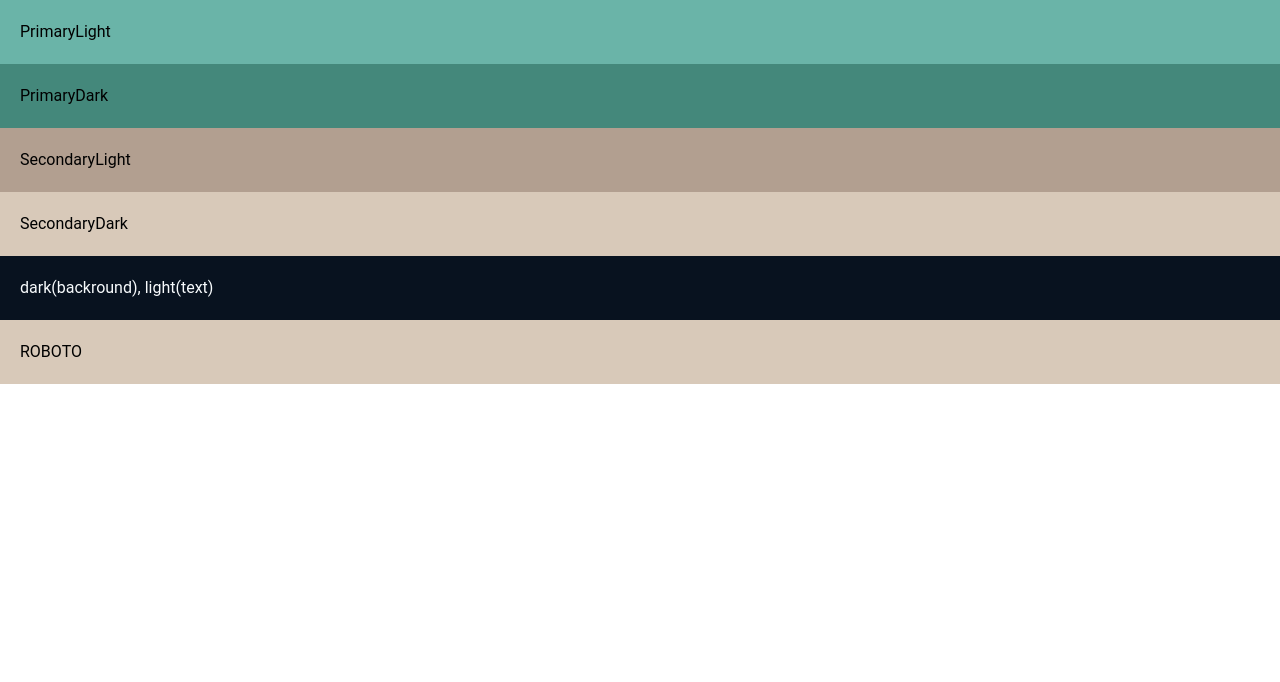
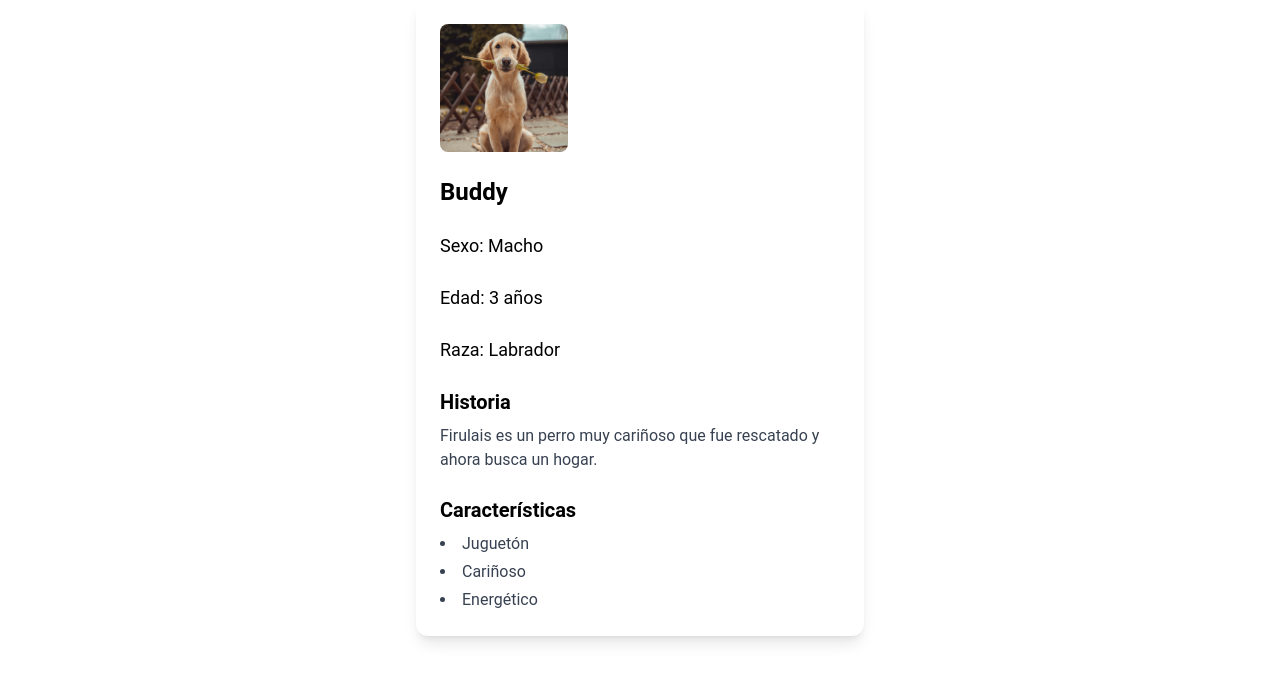
Before and after one commit to igrowker/i004-pawsome-front, a React (Vite) app: page /animal-profile in a window 1280 px wide. Shown: the top 682 px of the page. Built offline with nearby package versions, Linux system fonts and the light colour scheme.

Commit message:
animalProfile for test

```diff
--- a/package.json
+++ b/package.json
@@ -11,7 +11,8 @@
   },
   "dependencies": {
     "react": "^18.3.1",
-    "react-dom": "^18.3.1"
+    "react-dom": "^18.3.1",
+    "react-router-dom": "^6.28.0"
   },
   "devDependencies": {
     "@types/react": "^18.3.3",
--- a/src/App.tsx
+++ b/src/App.tsx
@@ -1,5 +1,28 @@
+import { BrowserRouter as Router, Routes, Route } from 'react-router-dom';
+import LandingPage from './views/LandingPage';
+import Home from './views/Home';
+import AdoptForm from './views/AdoptForm';
+import AnimalProfile from './views/AnimalProfile';
+import './styles/App.css';
+
 function App() {
   return (
+    <Router>
+      <Routes>
+        <Route path="/" element={<LandingPage />} />
+        <Route path="/inicio" element={<Home />} />
+        <Route path="/formulario-de-adopcion" element={<AdoptForm />} />
+        <Route path="/animal-profile" element={<AnimalProfile />} />
+      </Routes>
+    </Router>
+  );
+}
+
+export default App;
+
+
+
+/*
     <div className="">
       <h1 className="bg-primaryLight p-5">PrimaryLight</h1>
       <h1 className="bg-primaryDark p-5">PrimaryDark</h1>
@@ -9,7 +32,4 @@ function App() {
       <h1 className="bg-secondaryLight p-5">ROBOTO</h1>
 
     </div>
-  );
-}
-
-export default App;
+    */
--- /dev/null
+++ b/src/views/AnimalProfile.tsx
@@ -0,0 +1,45 @@
+import React from 'react';
+
+const AnimalProfile: React.FC = () => {
+  // Datos simulados para el diseño provisional
+  const name = "Buddy";
+  const sex = "Macho";
+  const age = 3;
+  const breed = "Labrador";
+  const photo = "/animal-profile.png";
+  const history = "Firulais es un perro muy cariñoso que fue rescatado y ahora busca un hogar.";
+  const characteristics = ["Juguetón", "Cariñoso", "Energético"];
+
+  return (
+    <div className="animal-profile p-6 max-w-md mx-auto bg-white rounded-xl shadow-lg space-y-6">
+      {/* Foto */}
+      <div className="w-32 h-32 rounded-lg overflow-hidden">
+        <img src={photo} alt={`Foto de ${name}`} className="object-cover w-full h-full" />
+      </div>
+
+      {/* Información Básica */}
+      <h1 className="text-2xl font-bold">{name}</h1>
+      <p className="text-lg">Sexo: {sex}</p>
+      <p className="text-lg">Edad: {age} años</p>
+      <p className="text-lg">Raza: {breed}</p>
+
+      {/* Historia */}
+      <section className="history mt-4">
+        <h2 className="text-xl font-semibold mb-2">Historia</h2>
+        <p className="text-gray-700">{history}</p>
+      </section>
+
+      {/* Características */}
+      <section className="characteristics mt-4">
+        <h2 className="text-xl font-semibold mb-2">Características</h2>
+        <ul className="list-disc list-inside text-gray-700 space-y-1">
+          {characteristics.map((characteristic, index) => (
+            <li key={index}>{characteristic}</li>
+          ))}
+        </ul>
+      </section>
+    </div>
+  );
+};
+
+export default AnimalProfile;
```
Also changed, not shown: public/animal-profile.png (added), 1 other file (tests, documents, lock files or other folders).
